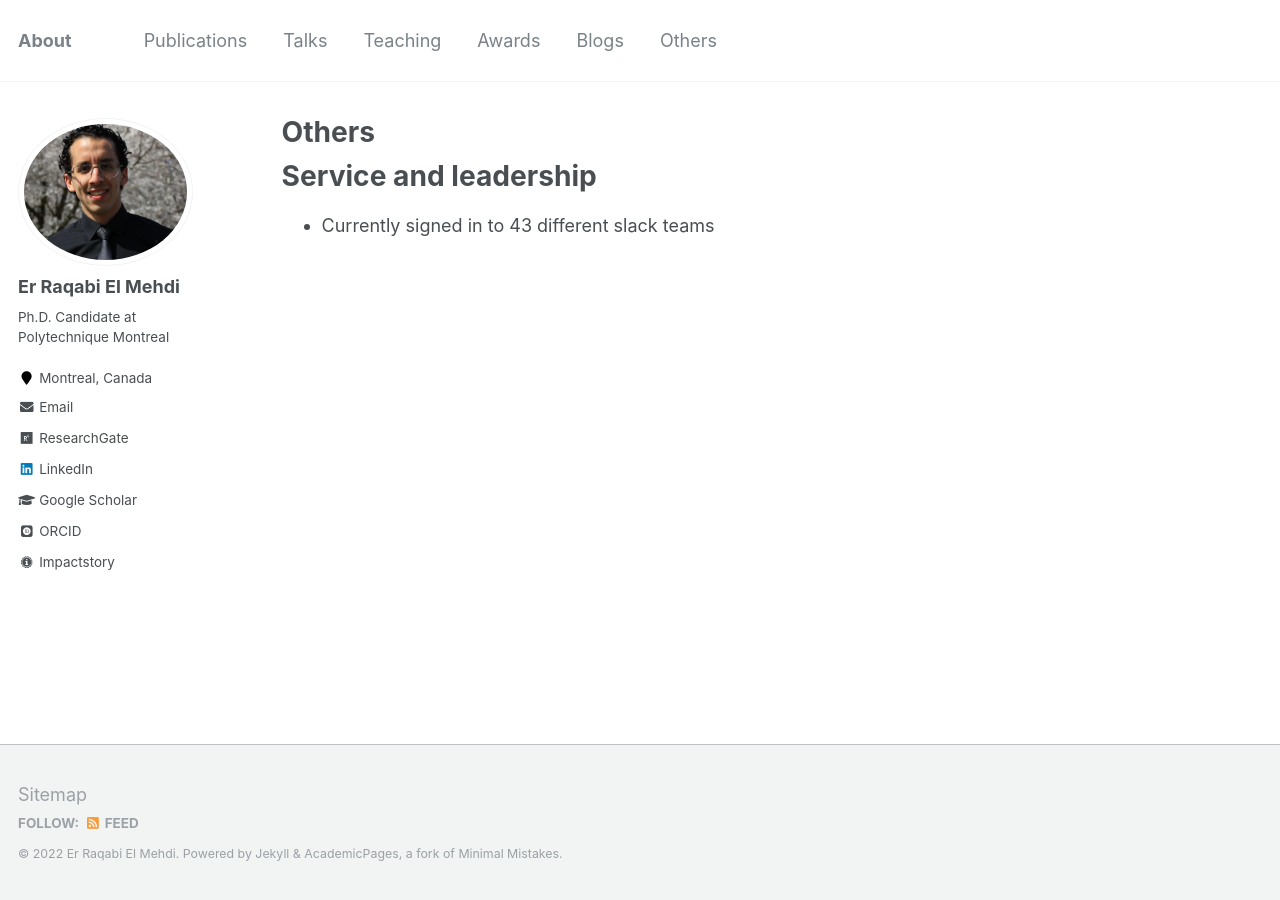
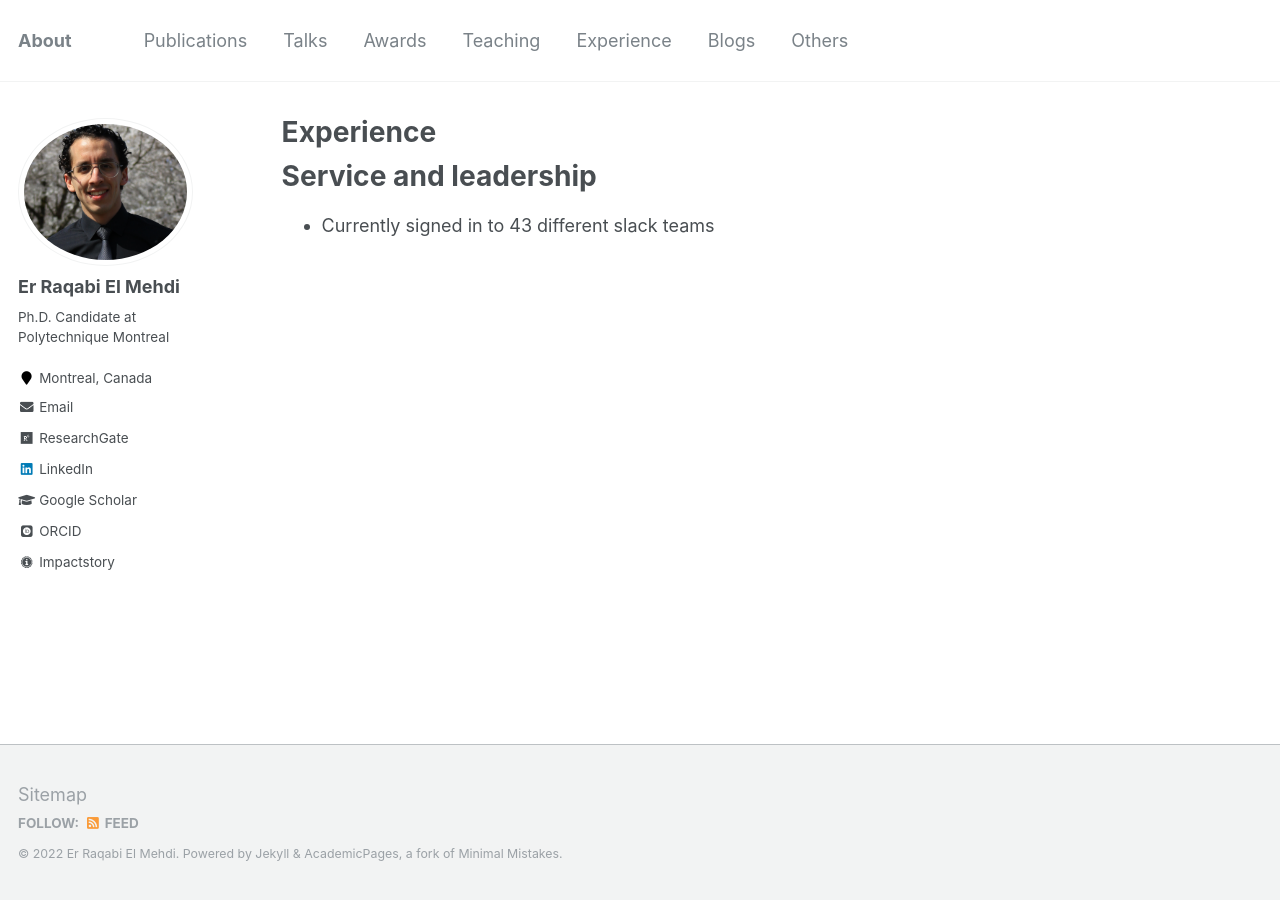
Before and after one commit to RqbMedi/rqbmedi.github.io, a Jekyll site: the page built from _pages/others.md, in a window 1280 px wide. Built offline with Jekyll 4.4.1, drawn with Linux system fonts in a browser that asks for light colours; some web fonts are replaced.

Commit message:
Initial Commit

```diff
--- a/_data/navigation.yml
+++ b/_data/navigation.yml
@@ -6,17 +6,17 @@ main:
   - title: "Talks"
     url: /talks/
 
+  - title: "Awards"
+    url: /awards/
+
   - title: "Teaching"
     url: /teaching/
 
-  - title: "Awards"
-    url: /awards/
+  - title: "Experience"
+    url: /others/
 
   - title: "Blogs"
     url: /portfolio/
 
   - title: "Others"
-    url: /others/
-
-  #- title: "Guide"
-  #  url: /markdown/
+    url: /markdown/
--- a/_pages/others.md
+++ b/_pages/others.md
@@ -1,6 +1,6 @@
 ---
 layout: archive
-title: "Others"
+title: "Experience"
 permalink: /others/
 author_profile: true
 redirect_from:
```
